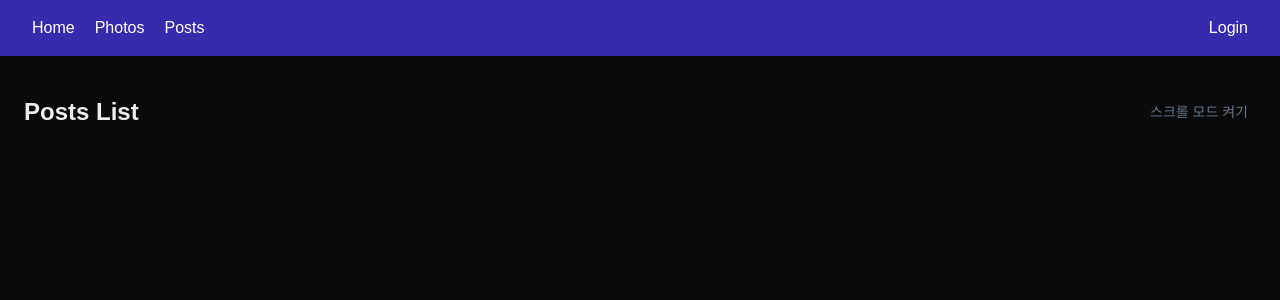
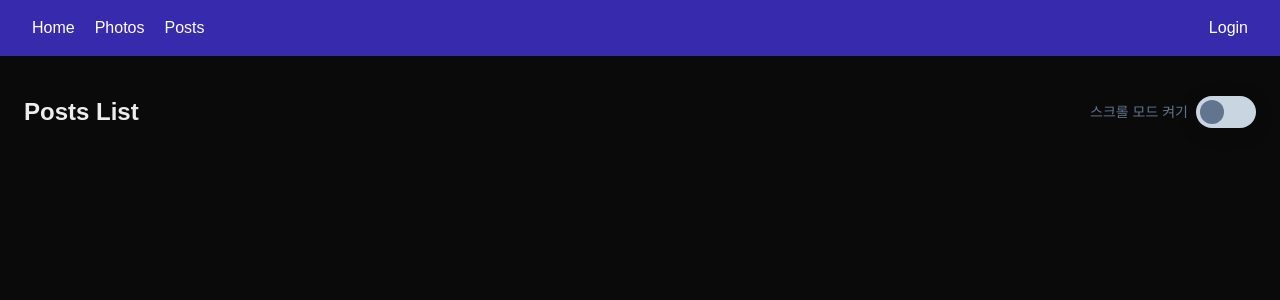
Before and after one commit to groom-practice/final-semi-project-team-3, a Next.js app: page /posts in a window 1280 px wide. Shown: the top 300 px of the page. Built offline with nearby package versions, Linux system fonts and the light colour scheme.

Commit message:
style: ToggleButton style 변경

```diff
--- a/components/ToggleButton.tsx
+++ b/components/ToggleButton.tsx
@@ -22,8 +22,21 @@ export default function ToggleButton({ value, onToggle }: ToggleButtonProps) {
   };
 
   return (
-    <button>
-
+    <button
+      onClick={toggle}
+      className={`relative w-[60px] h-[32px] rounded-full transition-colors shadow-[0_4px_20px_rgba(0,0,0,0.15)] overflow-hidden
+        ${enabled ? "bg-blue-500" : "bg-slate-300"}
+      `}
+    >
+      <div
+        className={`
+          absolute top-1 left-1 w-[24px] h-[24px] rounded-full transition-transform duration-500 ease-in-out
+          ${enabled ? "bg-white" : "bg-slate-500"}
+        `}
+        style={{
+          transform: `translateX(${enabled ? "28px" : "0px"})`,
+        }}
+      />
     </button>
   );
 }
```
